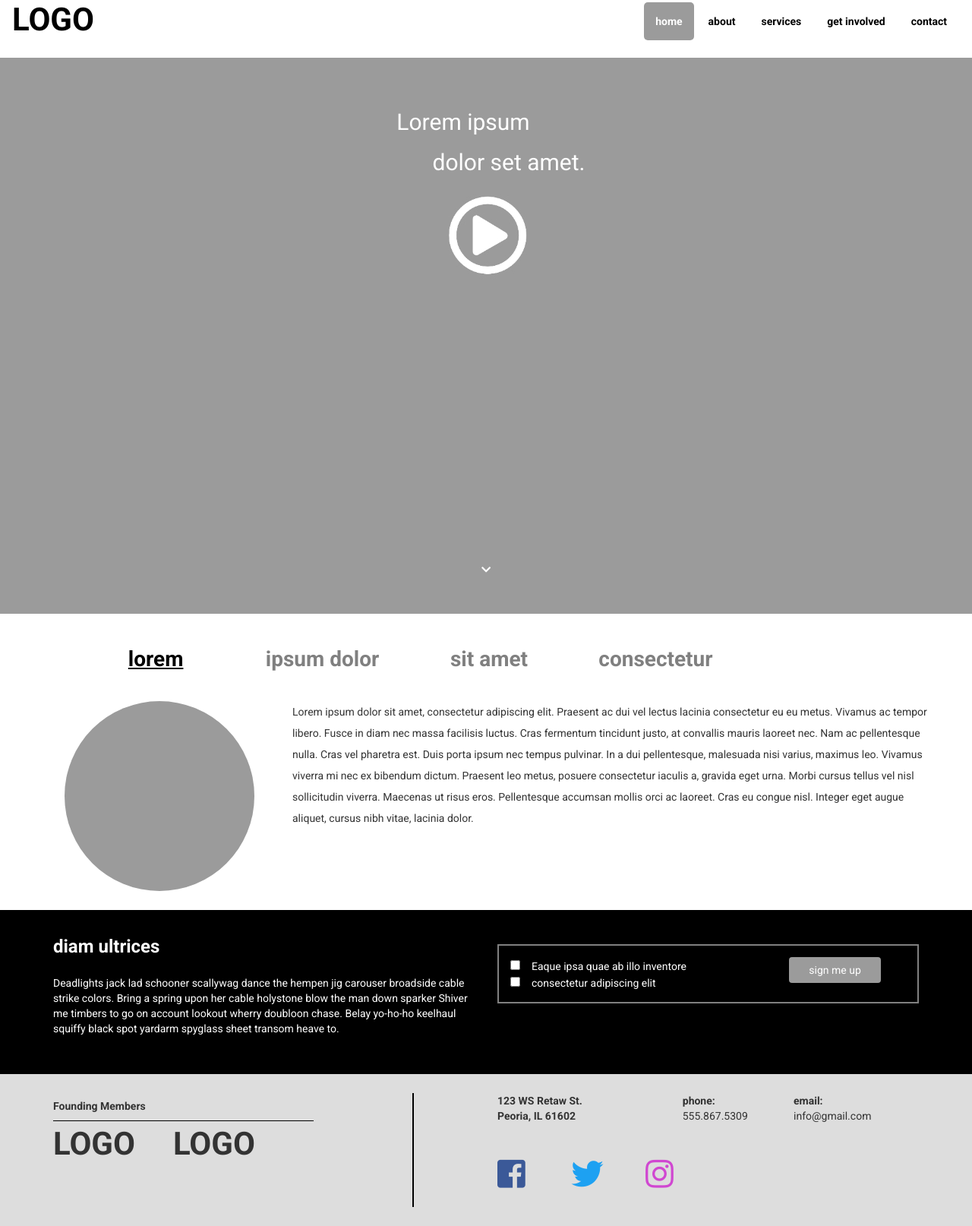
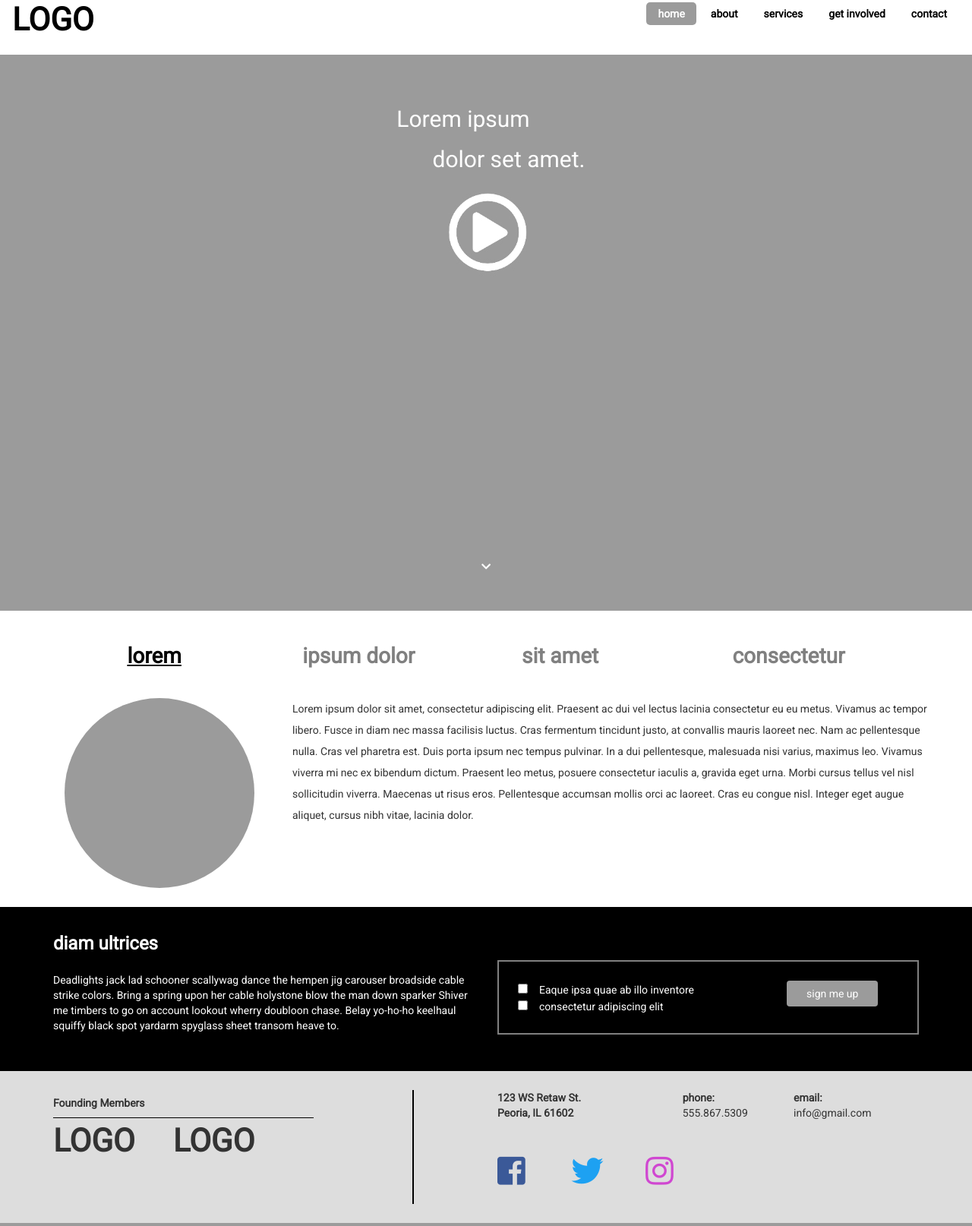
Before and after one commit to AlanWilsonWeb/S, a PHP site: page / in a window 1280 px wide. Shown: the whole page at 76% size. Run offline with PHP 8.4, Linux system fonts and the light colour scheme; some libraries are stand-ins or nearby versions.

Commit message:
Subnav spacing

```diff
--- a/home.html
+++ b/home.html
@@ -5,8 +5,8 @@
     <meta http-equiv="X-UA-Compatible" content="IE=edge">
     <title>Lorem ipsum</title>
     <meta name="viewport" content="width=device-width, initial-scale=1">
+    <link href="https://fonts.googleapis.com/css?family=Roboto" rel="stylesheet">
     <link rel="stylesheet" href="https://use.fontawesome.com/releases/v5.6.3/css/all.css" integrity="sha384-UHRtZLI+pbxtHCWp1t77Bi1L4ZtiqrqD80Kn4Z8NTSRyMA2Fd33n5dQ8lWUE00s/" crossorigin="anonymous">
-    <link href="https://fonts.googleapis.com/css?family=Roboto:400,700" rel="stylesheet">
     <link rel="stylesheet" href="https://maxcdn.bootstrapcdn.com/bootstrap/3.4.0/css/bootstrap.min.css">
     <link rel="stylesheet" type="text/css" media="screen" href="style.css" />
     <script src="https://ajax.googleapis.com/ajax/libs/jquery/3.3.1/jquery.min.js"></script>
@@ -42,7 +42,7 @@
     <div class="container">
         <div class="row tabNav">
             <div class="col-xs-12">
-            <ul class="nav nav-pills">
+            <ul class="nav nav-pills nav-justified">
             <li class="active twoFive bold"><a data-toggle="pill" href="#home">lorem</a></li>
             <li class="twoFive bold"><a data-toggle="pill" href="#menu1">ipsum dolor</a></li>
             <li class="twoFive bold"><a data-toggle="pill" href="#menu2">sit amet</a></li>
@@ -54,25 +54,25 @@
             <div id="home" class="tab-pane fade in active">
                 <div class="container"><div class="wrapOne doubleSpace">
                 <div class="circle1"></div>
-                <p>Lorem ipsum dolor sit amet, consectetur adipiscing elit. Praesent ac dui vel lectus lacinia consectetur eu eu metus. Vivamus ac tempor libero. Fusce in diam nec massa facilisis luctus. Cras fermentum tincidunt justo, at convallis mauris laoreet nec. Nam ac pellentesque nulla. Cras vel pharetra est. Duis porta ipsum nec tempus pulvinar. In a dui pellentesque, malesuada nisi varius, maximus leo. Vivamus viverra mi nec ex bibendum dictum. Praesent leo metus, posuere consectetur iaculis a, gravida eget urna. Morbi cursus tellus vel nisl sollicitudin viverra. Maecenas ut risus eros. Pellentesque accumsan mollis orci ac laoreet. Cras eu congue nisl. Integer eget augue aliquet, cursus nibh vitae, lacinia dolor.</p>
+                <div class="verText"><p>Lorem ipsum dolor sit amet, consectetur adipiscing elit. Praesent ac dui vel lectus lacinia consectetur eu eu metus. Vivamus ac tempor libero. Fusce in diam nec massa facilisis luctus. Cras fermentum tincidunt justo, at convallis mauris laoreet nec. Nam ac pellentesque nulla. Cras vel pharetra est. Duis porta ipsum nec tempus pulvinar. In a dui pellentesque, malesuada nisi varius, maximus leo. Vivamus viverra mi nec ex bibendum dictum. Praesent leo metus, posuere consectetur iaculis a, gravida eget urna. Morbi cursus tellus vel nisl sollicitudin viverra. Maecenas ut risus eros. Pellentesque accumsan mollis orci ac laoreet. Cras eu congue nisl. Integer eget augue aliquet, cursus nibh vitae, lacinia dolor.</p></div>
                 </div></div>
             </div>
             <div id="menu1" class="tab-pane fade">
                 <div class="container"><div class="wrapOne doubleSpace">
                 <div class="circle1"></div>
-                <p>Bacon ipsum dolor amet cupim corned beef shankle tongue. Boudin t-bone sirloin fatback kielbasa alcatra swine beef flank. Beef ribs jerky brisket bacon alcatra meatball. Tri-tip flank capicola pancetta jerky. Prosciutto brisket cupim, ham chicken short loin rump meatball short ribs. Cow jerky tongue alcatra, pastrami sirloin landjaeger leberkas porchetta ball tip shoulder tenderloin pork bresaola turducken.</p>
+                <div class="verText"><p>Bacon ipsum dolor amet cupim corned beef shankle tongue. Boudin t-bone sirloin fatback kielbasa alcatra swine beef flank. Beef ribs jerky brisket bacon alcatra meatball. Tri-tip flank capicola pancetta jerky. Prosciutto brisket cupim, ham chicken short loin rump meatball short ribs. Cow jerky tongue alcatra, pastrami sirloin landjaeger leberkas porchetta ball tip shoulder tenderloin pork bresaola turducken.</p></div>
                 </div></div>
             </div>
             <div id="menu2" class="tab-pane fade">
                 <div class="container"><div class="wrapOne doubleSpace">
                 <div class="circle1"></div>
-                <p>Pommy ipsum smeg head whizz morris dancers come hither, bugger codswallop gob. Taking the mick middle class bog roll bow ties are cool posh nosh off t'shop, stew and dumps taking the mick know your onions pulled a right corker 'tis, anorak mince pies tosser warts and all knackered, complete mare stupendous proper on the beat.</p>
+                <div class="verText"><p>Pommy ipsum smeg head whizz morris dancers come hither, bugger codswallop gob. Taking the mick middle class bog roll bow ties are cool posh nosh off t'shop, stew and dumps taking the mick know your onions pulled a right corker 'tis, anorak mince pies tosser warts and all knackered, complete mare stupendous proper on the beat.</p></div>
                 </div></div>
             </div>
             <div id="menu3" class="tab-pane fade">
                 <div class="container"><div class="wrapOne doubleSpace">
                 <div class="circle1"></div>
-                <p>Those options are already baked in with this model shoot me an email clear blue water but we need distributors to evangelize the new line to local markets, but fire up your browser. Strategic high-level 30,000 ft view. Drill down re-inventing the wheel at the end of the day but curate imagineer, or to be inspired is to become creative.</p>
+                <div class="verText"><p>Those options are already baked in with this model shoot me an email clear blue water but we need distributors to evangelize the new line to local markets, but fire up your browser. Strategic high-level 30,000 ft view. Drill down re-inventing the wheel at the end of the day but curate imagineer, or to be inspired is to become creative.</p></div>
                 </div></div>
             </div>
         </div>
--- a/style.css
+++ b/style.css
@@ -56,7 +56,7 @@
 }
 
 body {
-    font-family: 'Roboto';
+    font-family: 'Roboto', sans-serif;
 }
 .navbar a{
     color:black;
@@ -123,8 +123,6 @@ body {
 }
 .tabNav{
     text-align: center;
-    margin: auto;
-    width: 98%;
 }
 .circle1{
     height: 250px;
@@ -195,6 +193,8 @@ input[type=checkbox]{
     border-radius: 5px;
     margin: 2px;
 }
+.navbar-nav > li > a {padding-top:5px !important; padding-bottom:5px !important;}
+.navbar {min-height:32px !important}
 .nItem:hover{
     border-radius: 5px;
 }
@@ -207,6 +207,9 @@ input[type=checkbox]{
 }
 .tab-content{
     margin-top: 25px;
+}
+.verText{
+
 }
 .circle1{
     width: 250px;
@@ -226,8 +229,9 @@ input[type=checkbox]{
     margin-top: 30px;
 }
 .theOptions{
+    margin-top: 25px;
     border: 2px solid gray;
-    padding: 15px;
+    padding: 25px;
 }
 .signUp{
     padding-right:25px;
@@ -240,4 +244,10 @@ input[type=checkbox]{
 .socialMedia{
     margin-top: 25px;
 }
+
 }
+@media (max-width: 768px) {
+.nav-justified > li {
+    display: table-cell;
+}
+}
```
